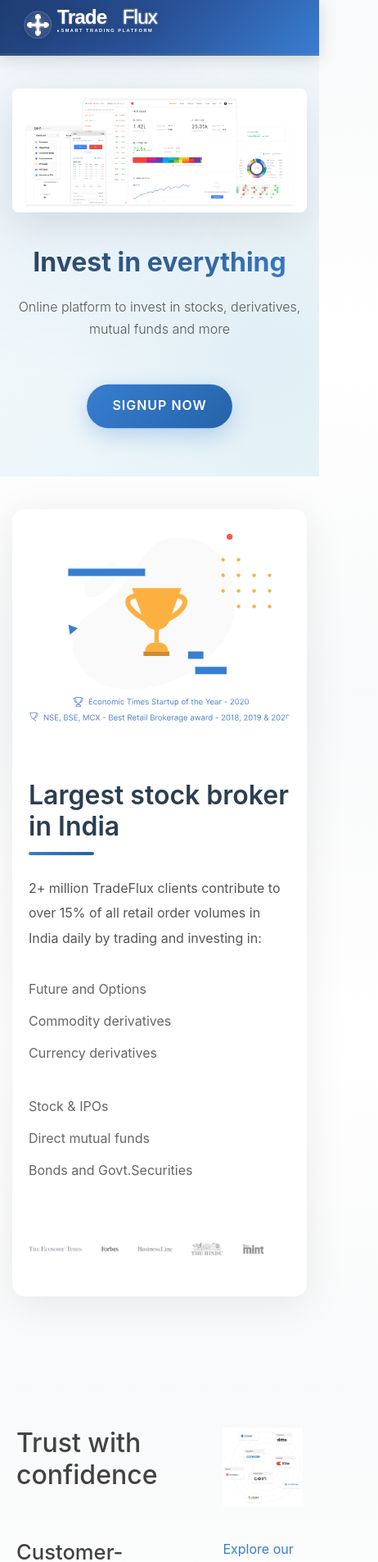
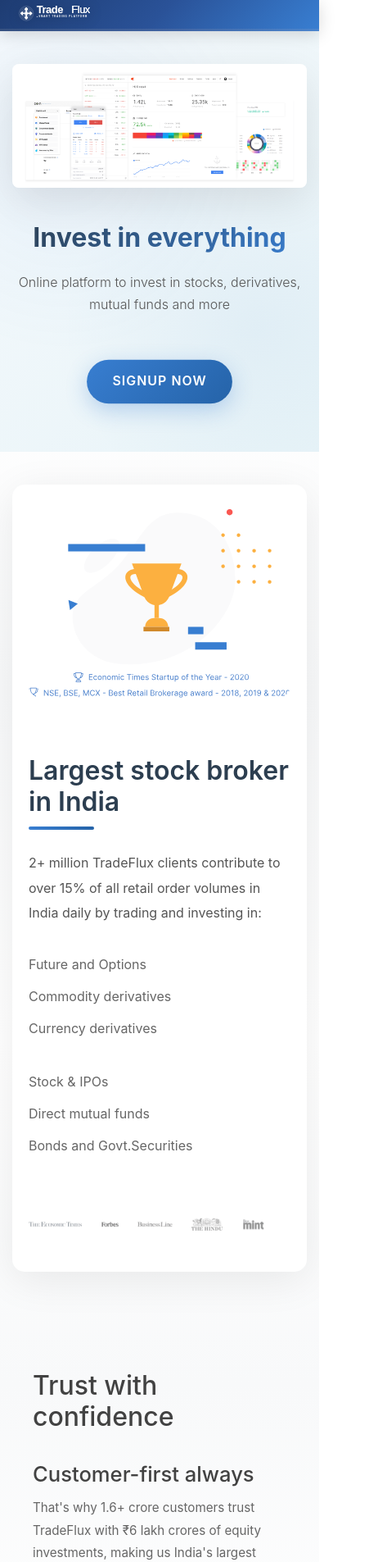
Before and after one commit to sunilsethi01/TradeFlux_project2, a React (Create React App) app in the folder frontend/: page / in a window 390 px wide. Shown: the top 1905 px of the page at 82% size, 462 px wide, since content can reach past the window. Built offline with nearby package versions, Linux system fonts and the light colour scheme; no server answers.

Commit message:
Make landing page fully responsive for mobile devices

```diff
--- a/frontend/src/index.css
+++ b/frontend/src/index.css
@@ -1,3 +1,7 @@
+* {
+  box-sizing: border-box;
+}
+
 body {
   margin: 0;
   font-family: -apple-system, BlinkMacSystemFont, 'Segoe UI', 'Roboto', 'Oxygen',
@@ -9,6 +13,13 @@
   background: linear-gradient(to bottom, #f8f9fa 0%, #ffffff 50%, #f8f9fa 100%);
   background-attachment: fixed;
   min-height: 100vh;
+  overflow-x: hidden;
+}
+
+/* Global responsive images */
+img {
+  max-width: 100%;
+  height: auto;
 }
 
 code {
@@ -2127,7 +2138,22 @@
     font-size: 1.6rem !important;
   }
 
+  /* Prevent horizontal scroll */
+  body {
+    overflow-x: hidden;
+  }
+
   /* Navbar */
+  .navbar-brand img {
+    width: 120px !important;
+    height: auto;
+  }
+
+  .nav-link {
+    margin-left: 0;
+    font-size: 15px;
+  }
+
   .nav-link::after {
     display: none;
   }
@@ -2384,4 +2410,68 @@
     padding: 50px 0 15px;
     margin-top: 60px;
   }
-}
+
+  /* Stats Section Mobile */
+  .stats-section {
+    flex-direction: column;
+    margin: 60px 20px;
+    gap: 40px;
+  }
+
+  .stats-left h1 {
+    font-size: 1.6rem;
+    margin-bottom: 30px;
+  }
+
+  .stats-left h2 {
+    font-size: 1.1rem;
+  }
+
+  /* Pricing Home Section Mobile */
+  .pricing-home-section {
+    flex-direction: column;
+    margin: 60px 20px;
+    gap: 40px;
+  }
+
+  .pricing-boxes {
+    flex-direction: column;
+    gap: 15px;
+  }
+
+  .pricing-box h1 {
+    font-size: 2rem;
+  }
+
+  /* Education Section Mobile */
+  .education-section {
+    flex-direction: column;
+    margin: 60px 20px;
+    gap: 40px;
+  }
+
+  .education-image img {
+    width: 100%;
+    max-width: 300px;
+  }
+
+  /* Universe Grid Mobile */
+  .universe-grid {
+    grid-template-columns: 1fr;
+    gap: 40px;
+    padding: 0 15px;
+  }
+
+  /* Create Ticket Categories Mobile */
+  .ticket-categories {
+    grid-template-columns: 1fr;
+    gap: 30px;
+  }
+
+  /* Brokerage Section Mobile */
+  .brokerage-section {
+    flex-direction: column;
+    margin: 60px 20px;
+    gap: 40px;
+  }
+}
```
